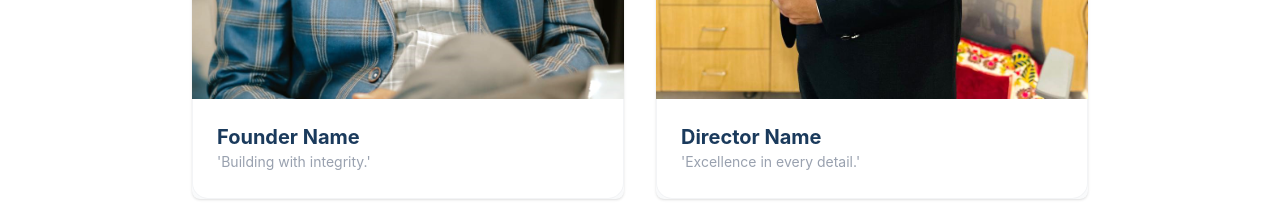
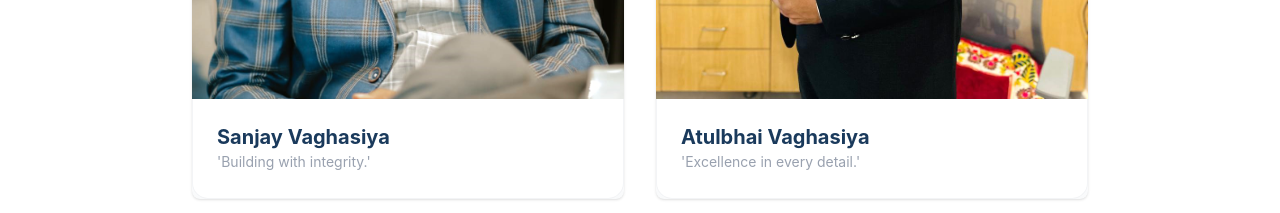
Before and after one commit to aashaythakkar2018/marutiinfrallp, a Next.js app: page /about in a window 1280 px wide. Shown: the part 6260-6473 px from the top of the page. Built offline with nearby package versions, Linux system fonts and the light colour scheme.

Commit message:
Update founder and director names

```diff
--- a/components/about/TeamGrid.tsx
+++ b/components/about/TeamGrid.tsx
@@ -7,13 +7,13 @@ import Image from 'next/image';
 
 const team = [
     {
-        name: "Founder Name",
+        name: "Sanjay Vaghasiya",
         role: "Founder & CEO",
         image: "/images/FOUNDER.jpeg",
         quote: "Building with integrity."
     },
     {
-        name: "Director Name",
+        name: "Atulbhai Vaghasiya",
         role: "Director of Operations",
         image: "/images/DIRECTOR.jpeg",
         quote: "Excellence in every detail."
```
